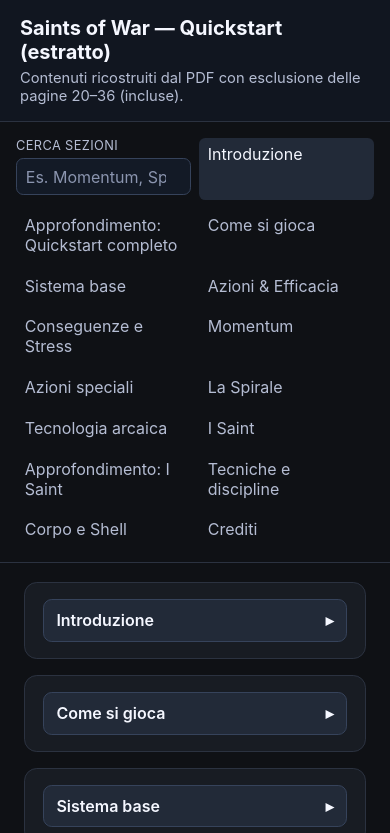
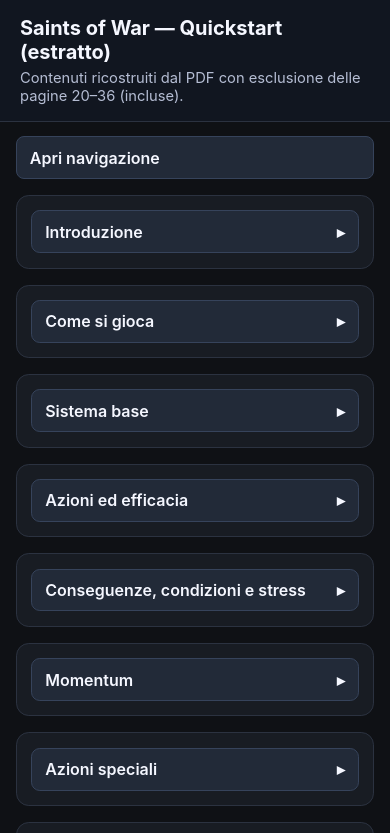
Before and after one commit to alejack9/sow-archive-test, a plain HTML site: page index.html in a window 390 px wide. Shown: the top 833 px of the page. Drawn offline with Linux system fonts and the light colour scheme.

Commit message:
Improve mobile navigation and layout readability

```diff
--- a/app.js
+++ b/app.js
@@ -3,6 +3,8 @@
   .map(a => document.querySelector(a.getAttribute('href')))
   .filter(Boolean);
 const sidebarSearchInput = document.querySelector('#sidebar-search-input');
+const sidebarToggleButton = document.querySelector('#sidebar-toggle');
+const sidebarNav = document.querySelector('#sidebar-nav');
 
 const collapsibleSections = [...document.querySelectorAll('main section')];
 
@@ -53,10 +55,24 @@
   const target = document.querySelector(window.location.hash);
   if (!target || !target.matches('section')) return;
   setSectionOpen(target, true);
+
+  if (window.matchMedia('(max-width: 900px)').matches && sidebarNav && sidebarToggleButton) {
+    sidebarNav.classList.remove('is-open');
+    sidebarToggleButton.setAttribute('aria-expanded', 'false');
+    sidebarToggleButton.textContent = 'Apri navigazione';
+  }
 };
 
 openSectionFromHash();
 window.addEventListener('hashchange', openSectionFromHash);
+
+if (sidebarToggleButton && sidebarNav) {
+  sidebarToggleButton.addEventListener('click', () => {
+    const isOpen = sidebarNav.classList.toggle('is-open');
+    sidebarToggleButton.setAttribute('aria-expanded', String(isOpen));
+    sidebarToggleButton.textContent = isOpen ? 'Chiudi navigazione' : 'Apri navigazione';
+  });
+}
 
 if (sections.length) {
   const obs = new IntersectionObserver((entries) => {
--- a/index.html
+++ b/index.html
@@ -13,7 +13,16 @@
   </header>
 
   <div class="layout">
-    <nav class="sidebar" aria-label="Navigazione rapida">
+    <button
+      id="sidebar-toggle"
+      class="sidebar-toggle-mobile"
+      type="button"
+      aria-expanded="false"
+      aria-controls="sidebar-nav"
+    >
+      Apri navigazione
+    </button>
+    <nav id="sidebar-nav" class="sidebar" aria-label="Navigazione rapida">
       <label class="sidebar-search" for="sidebar-search-input">
         <span class="sidebar-search-label">Cerca sezioni</span>
         <input id="sidebar-search-input" type="search" placeholder="Es. Momentum, Spirale..." autocomplete="off" />
--- a/styles.css
+++ b/styles.css
@@ -23,6 +23,11 @@
 .topbar h1 { margin: 0; font-size: 1.25rem; }
 .topbar p { margin: .3rem 0 0; color: var(--muted); font-size: .92rem; }
 .layout { display: grid; grid-template-columns: 260px 1fr; min-height: calc(100vh - 84px); }
+
+.sidebar-toggle-mobile {
+  display: none;
+}
+
 .sidebar {
   border-right: 1px solid #2b3240;
   padding: 1rem;
@@ -163,12 +168,51 @@
   background: #2a3549;
 }
 @media (max-width: 900px) {
+  .topbar {
+    position: static;
+  }
+
   .layout { grid-template-columns: 1fr; }
+
+  .sidebar-toggle-mobile {
+    display: block;
+    margin: .9rem 1rem 0;
+    border: 1px solid #36435b;
+    background: #222a38;
+    color: var(--text);
+    border-radius: .5rem;
+    padding: .65rem .8rem;
+    font: inherit;
+    font-weight: 600;
+    text-align: left;
+  }
+
   .sidebar {
     position: static;
     border-right: 0;
     border-bottom: 1px solid #2b3240;
-    display: grid;
-    grid-template-columns: repeat(auto-fit, minmax(160px, 1fr));
+    display: none;
+    gap: .45rem;
+    padding: .85rem 1rem 1rem;
+  }
+
+  .sidebar.is-open {
+    display: flex;
+  }
+
+  main {
+    padding: 1rem;
+  }
+
+  section {
+    padding: .9rem;
+  }
+
+  .sidebar-search {
+    margin-bottom: .45rem;
+  }
+
+  .sidebar a {
+    padding: .55rem .6rem;
   }
 }
```
